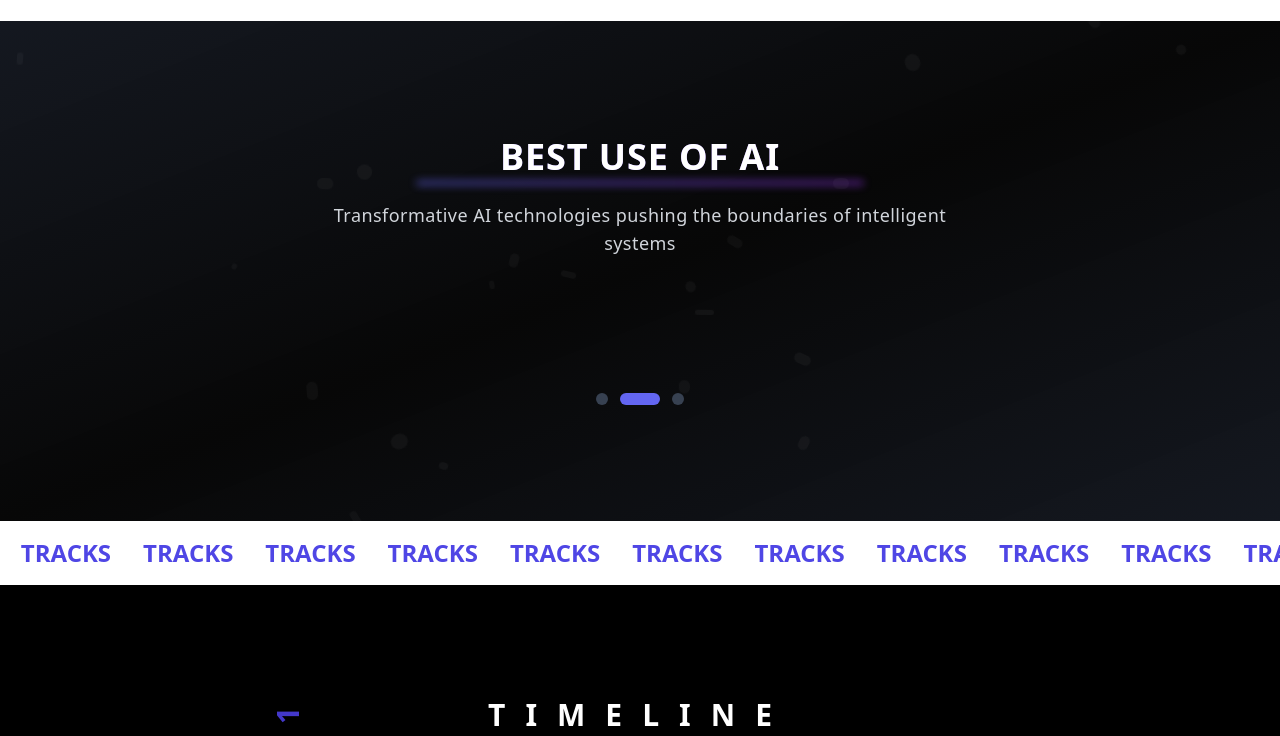
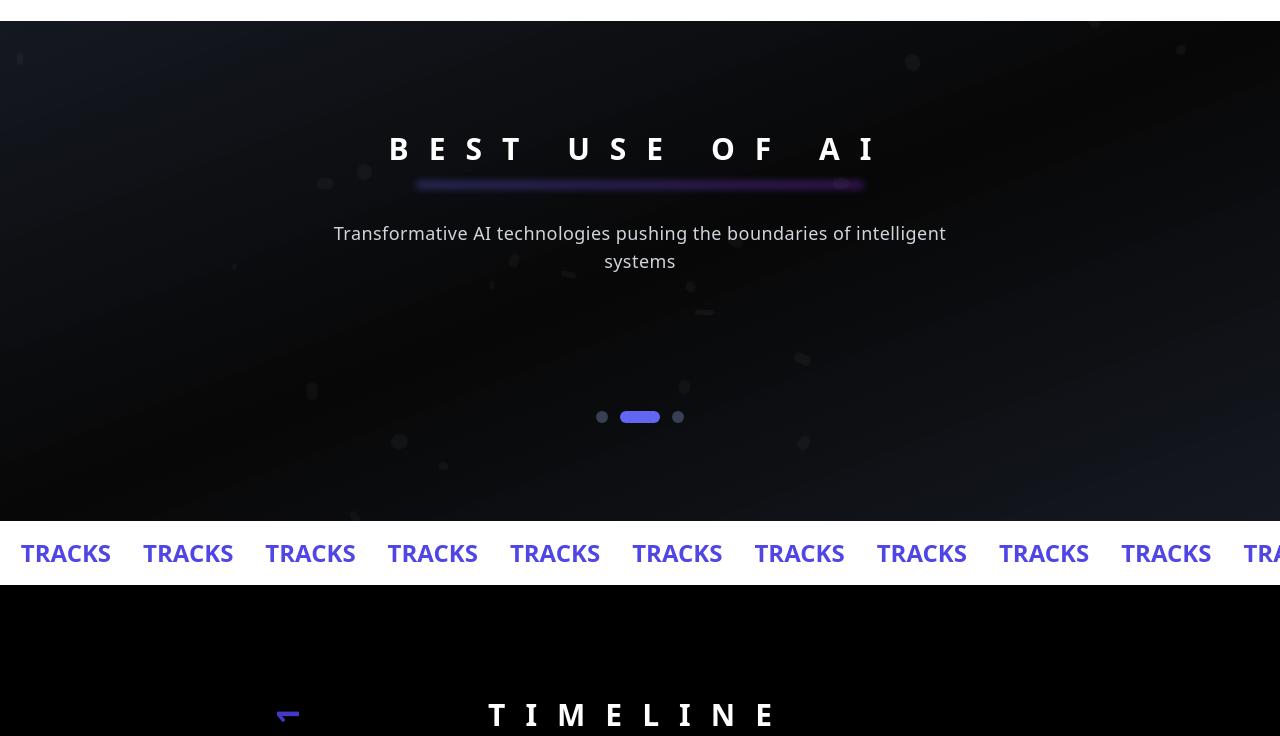
Before and after one commit to MakerGram/tinymlhack2024, a React (Create React App) app: page / in a window 1280 px wide. Shown: the part 2465-3201 px from the top of the page. Built offline with nearby package versions, Linux system fonts and the light colour scheme.

Commit message:
add content

```diff
--- a/src/components/Faq.jsx
+++ b/src/components/Faq.jsx
@@ -85,6 +85,7 @@ function FaqCard({ question, answer }) {
             py-4
             whitespace-pre-line
             animate-fade-in
+            text-gray-300
           "
         >
           {answer}
--- a/src/components/Footer.jsx
+++ b/src/components/Footer.jsx
@@ -54,7 +54,7 @@ const Footer = () => {
               </p>
 
               <div className="space-y-2">
-                <h4 className="text-l tracking-wider text-white mb-2">Quick Links</h4>
+                <h4 className="text-l tracking-[5px] text-white mb-2">QUICK LINKS</h4>
                 <div className="text-gray-300 space-y-1 text-xs">
                   <a href="/privacy" className="block hover:text-white">Privacy Policy</a>
                   <a href="/terms" className="block hover:text-white">Terms and Conditions</a>
@@ -64,7 +64,7 @@ const Footer = () => {
 
               {/* Join MakerGram */}
               <div className="mt-6">
-                <h4 className="text-l tracking-wider text-white mb-2">Join Our Community</h4>
+                <h4 className="text-l tracking-[5px] text-white mb-2">JOIN OUR COMMUNITY</h4>
                 <div className="flex space-x-4">
                   <a
                     href="https://makergram.com/community/register"
--- a/src/components/Rules.jsx
+++ b/src/components/Rules.jsx
@@ -85,6 +85,7 @@ function FaqCard({ question, answer }) {
             py-4
             whitespace-pre-line
             animate-fade-in
+            text-gray-300
           "
         >
           {answer}
--- a/src/components/TrackCarousel.jsx
+++ b/src/components/TrackCarousel.jsx
@@ -85,21 +85,10 @@ const TrackCarousel = () => {
           animate-fade-in-up">
           {/* Track Name */}
           <div className="relative group">
-            <h2 className="
-              text-2xl md:text-4xl
-              font-bold
-              tracking-wide
-              text-white
-              uppercase
-              mb-4
-              bg-clip-text
-              bg-gradient-to-r
-              from-indigo-400
-              to-purple-500
-              text-transparent
-            ">
+          <h1 className="text-white text-2xl sm:text-3xl font-bold tracking-[10px] sm:tracking-[20px] uppercase py-3 text-center mb-6 sm:mb-10 animate-slide-up">
+
               {currentTrack.name}
-            </h2>
+            </h1>
             <div className="
               absolute
               -bottom-2
```
